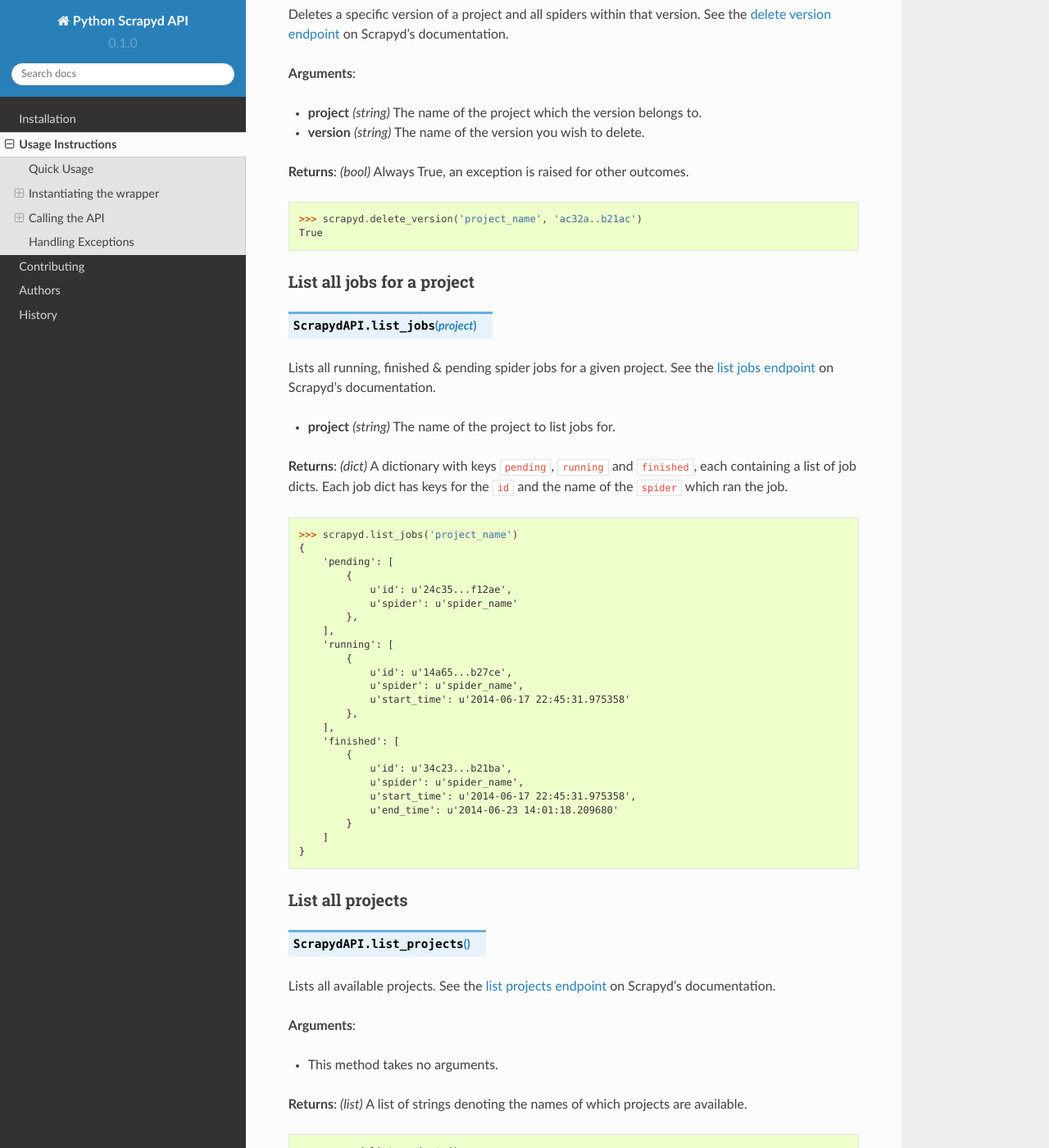
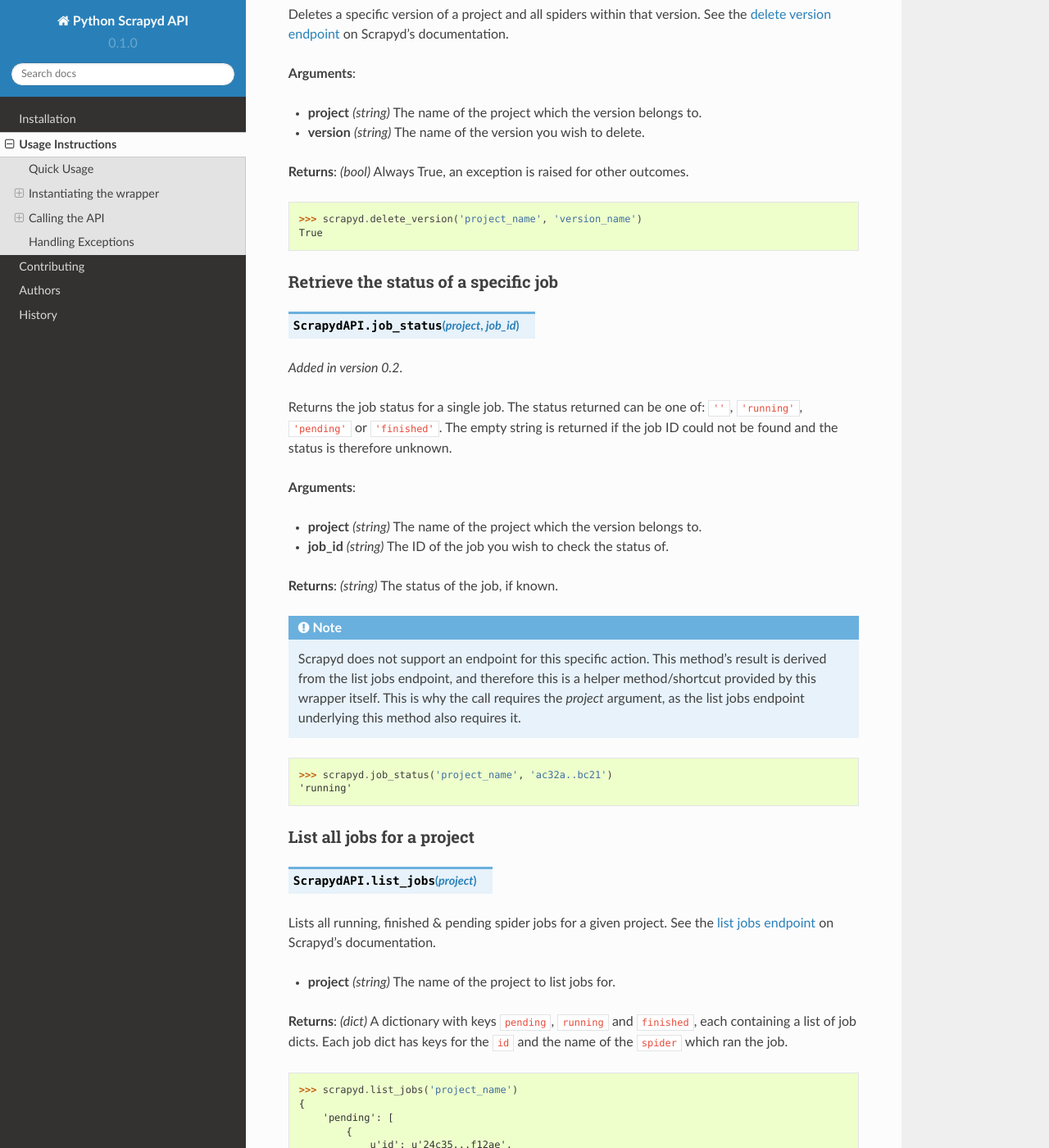
Before and after one commit to djm/python-scrapyd-api, a Sphinx documentation site: the page built from docs/source/usage.rst, in a window 1280 px wide and 1400 px high, scrolled down 3675 px. Shown: the whole window at 82% size. Built offline with Sphinx 7.4.7 and the Read the Docs theme 2.0.0, drawn with Linux system fonts in a browser that asks for light colours.

Commit message:
Added documentation for the new .job_status endpoint.

```diff
--- a/docs/source/usage.rst
+++ b/docs/source/usage.rst
@@ -204,8 +204,38 @@ See the `delete version endpoint`_ on Scrapyd's documentation.
 
 .. code-block:: python
 
-    >>> scrapyd.delete_version('project_name', 'ac32a..b21ac')
+    >>> scrapyd.delete_version('project_name', 'version_name')
     True
+
+Retrieve the status of a specific job
+~~~~~~~~~~~~~~~~~~~~~~~~~~~~~~~~~~~~~
+
+.. method:: ScrapydAPI.job_status(project, job_id)
+
+.. versionadded:: 0.2
+
+Returns the job status for a single job. The status returned can be one of:
+``''``, ``'running'``, ``'pending'`` or ``'finished'``. The empty string is
+returned if the job ID could not be found and the status is therefore unknown.
+
+**Arguments**:
+
+- **project** *(string)* The name of the project which the version belongs to.
+- **job_id** *(string)* The ID of the job you wish to check the status of.
+
+**Returns**: *(string)* The status of the job, if known.
+
+.. note::
+    Scrapyd does not support an endpoint for this specific action. This
+    method's result is derived from the list jobs endpoint,  and therefore
+    this is a helper method/shortcut provided by this wrapper itself. This is
+    why the call requires the `project` argument, as the list jobs endpoint
+    underlying this method also requires it.
+
+.. code-block:: python
+
+    >>> scrapyd.job_status('project_name', 'ac32a..bc21')
+    'running'
 
 List all jobs for a project
 ~~~~~~~~~~~~~~~~~~~~~~~~~~~
```
